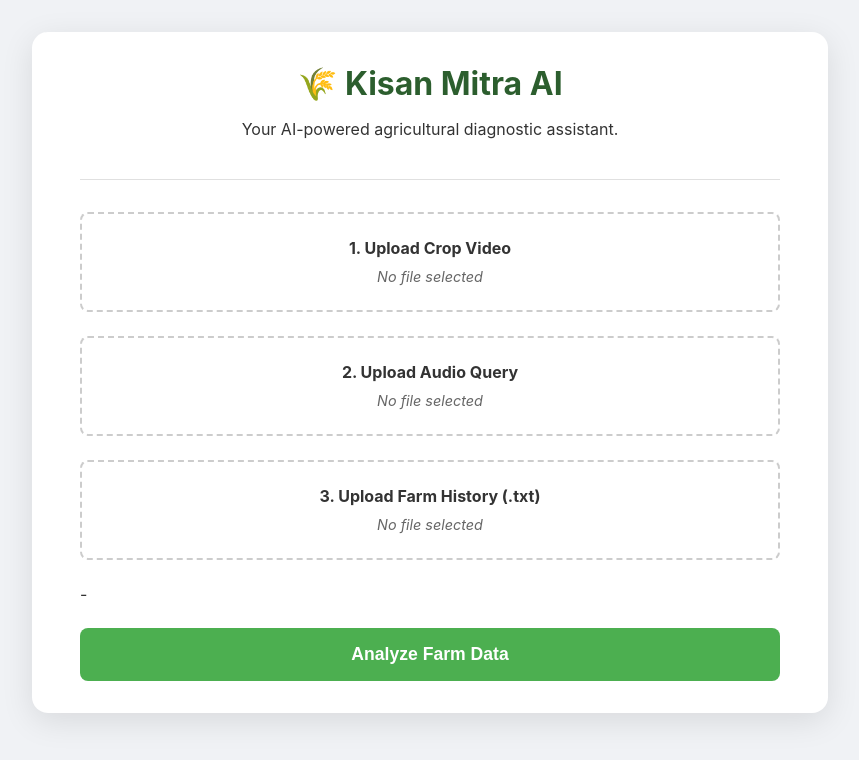
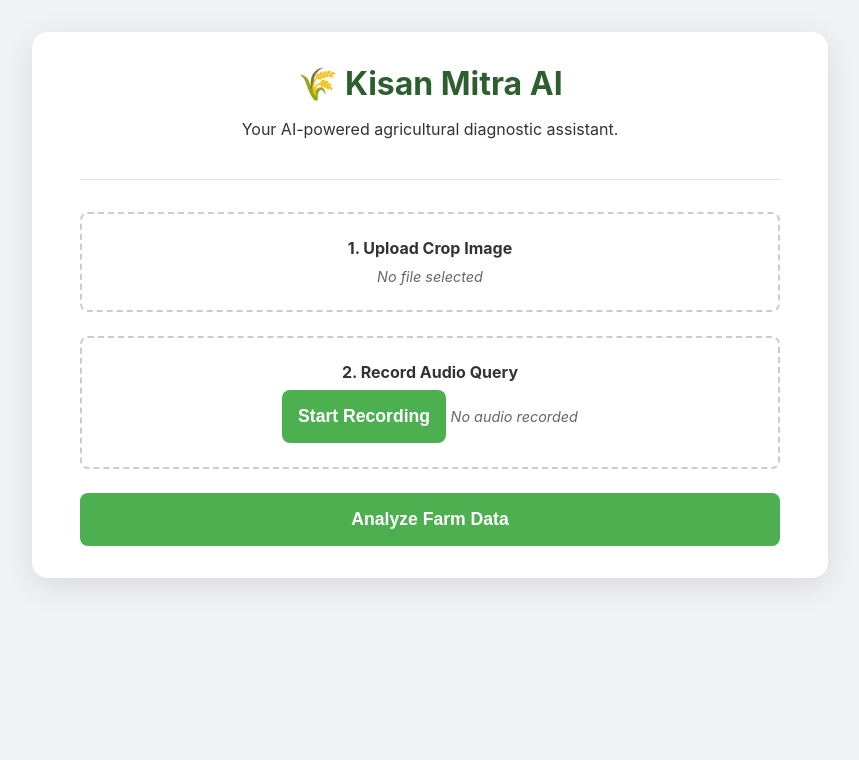
Before and after one commit to CODER7657/kisan_mitra, a SvelteKit app in the folder frontend/: page / in a window 1280 px wide. Shown: the top 760 px of the page, without its empty margins (210-1069 px from the left). Built offline with nearby package versions, Linux system fonts and the light colour scheme.

Commit message:
changes on fronted

```diff
--- a/frontend/src/routes/+page.svelte
+++ b/frontend/src/routes/+page.svelte
@@ -1,17 +1,45 @@
-<!-- frontend/src/routes/+page.svelte -->
-
 <script lang="ts">
   import { marked } from 'marked';
 
   // --- State Management ---
-	// These variables will hold the state of our application
-	let videoFile: FileList;
-	let audioFile: FileList;
-	let historyFile: FileList;
+  let imageFile: FileList;
+  let audioBlob: Blob | null = null;
+  let isRecording = false;
+  let mediaRecorder: MediaRecorder | null = null;
 
   let isLoading = false; // To show a loading spinner
   let error: string | null = null; // To display any errors
   let analysisResult: string | null = null; // To store the AI's response
+
+  // --- Audio Recording Handlers ---
+  async function startRecording() {
+    try {
+      const stream = await navigator.mediaDevices.getUserMedia({ audio: true });
+      mediaRecorder = new MediaRecorder(stream);
+      const audioChunks: BlobPart[] = [];
+
+      mediaRecorder.ondataavailable = (event) => {
+        audioChunks.push(event.data);
+      };
+
+      mediaRecorder.onstop = () => {
+        audioBlob = new Blob(audioChunks, { type: 'audio/wav' });
+      };
+
+      mediaRecorder.start();
+      isRecording = true;
+    } catch (err) {
+      error = 'Could not start recording. Please grant microphone permissions.';
+      console.error('Error starting recording:', err);
+    }
+  }
+
+  function stopRecording() {
+    if (mediaRecorder) {
+      mediaRecorder.stop();
+      isRecording = false;
+    }
+  }
 
   // --- Form Submission Handler ---
   async function handleSubmit() {
@@ -20,38 +48,33 @@
     error = null;
     analysisResult = null;
 
-		if (!videoFile?.[0] || !audioFile?.[0] || !historyFile?.[0]) {
-			error = 'Please select all three files before analyzing.';
+    if (!imageFile?.[0] || !audioBlob) {
+      error = 'Please select an image and record audio before analyzing.';
       isLoading = false;
       return;
     }
 
     // 2. Prepare form data for the backend
     const formData = new FormData();
-		formData.append('video_file', videoFile[0]);
-		formData.append('audio_file', audioFile[0]);
-		formData.append('history_file', historyFile[0]);
+    formData.append('image_file', imageFile[0]);
+    formData.append('audio_file', audioBlob, 'recorded_audio.wav');
 
     // 3. Send data to the FastAPI backend
     try {
-			// We'll use localhost for local testing. This will be changed for deployment.
-			const response = await fetch('https://kisan-mitra-g4jn.onrender.com/analyze/' , {
+      const response = await fetch('https://kisan-mitra-g4jn.onrender.com/analyze/', {
         method: 'POST',
         body: formData
       });
 
       if (!response.ok) {
-				// Handle server-side errors
         const errorData = await response.json();
-				throw new Error(errorData.detail || `HTTP error! status: ${response.status}`);
+        throw new Error(`${errorData.detail} HTTP error! status: ${response.status}`);
       }
 
       const data = await response.json();
 
       // 4. Update the UI with the result
-			// We use the 'marked' library to convert the Markdown response to HTML
       analysisResult = marked(data.analysis) as string;
-
     } catch (e: any) {
       console.error('An error occurred during fetch:', e);
   error = e.message || 'An unknown error occurred. Please check the console.';
@@ -69,13 +92,11 @@
   </header>
 
   {#if isLoading}
-		<!-- Loading State -->
     <div class="loading-container">
       <div class="spinner" />
       <p>Analyzing your data... This may take a moment.</p>
     </div>
   {:else if analysisResult}
-		<!-- Result Display State -->
     <div class="results-card">
       <h2>Analysis Complete</h2>
       <div class="markdown-content">
@@ -84,37 +105,32 @@
       <button on:click={() => (analysisResult = null)}>Start New Analysis</button>
     </div>
   {:else}
-		<!-- Initial Form State -->
     <form on:submit|preventDefault={handleSubmit} class="upload-form">
       {#if error}
         <p class="error-message">{error}</p>
       {/if}
 
       <div class="file-input-group">
-				<label for="video">1. Upload Crop Video</label>
-				<input type="file" id="video" accept="video/*" bind:files={videoFile} required />
-				<span>{videoFile?.[0]?.name || 'No file selected'}</span>
+        <label for="image">1. Upload Crop Image</label>
+        <input type="file" id="image" accept="image/*" bind:files={imageFile} required />
+  <span>{imageFile?.[0]?.name || 'No file selected'}</span>
       </div>
 
       <div class="file-input-group">
-				<label for="audio">2. Upload Audio Query</label>
-				<input type="file" id="audio" accept="audio/*" bind:files={audioFile} required />
-				<span>{audioFile?.[0]?.name || 'No file selected'}</span>
+        <label for="audio">2. Record Audio Query</label>
+        {#if isRecording}
+          <button type="button" on:click={stopRecording}>Stop Recording</button>
+        {:else}
+          <button type="button" on:click={startRecording}>Start Recording</button>
+        {/if}
+        <span>{audioBlob ? 'Audio Recorded' : 'No audio recorded'}</span>
       </div>
 
-			<div class="file-input-group">
-				<label for="history">3. Upload Farm History (.txt)</label>
-				<input type="file" id="history" accept=".txt" bind:files={historyFile} required />
-				<span>{historyFile?.[0]?.name || 'No file selected'}</span>
-			</div>
-
--
       <button type="submit" disabled={isLoading}>Analyze Farm Data</button>
     </form>
   {/if}
 </main>
 
-<!-- Basic Styling -->
 <style>
   :global(body) {
     font-family: -apple-system, BlinkMacSystemFont, 'Segoe UI', Roboto, Oxygen, Ubuntu, Cantarell,
```
Lines whose indentation alone changed are shown as unchanged.
